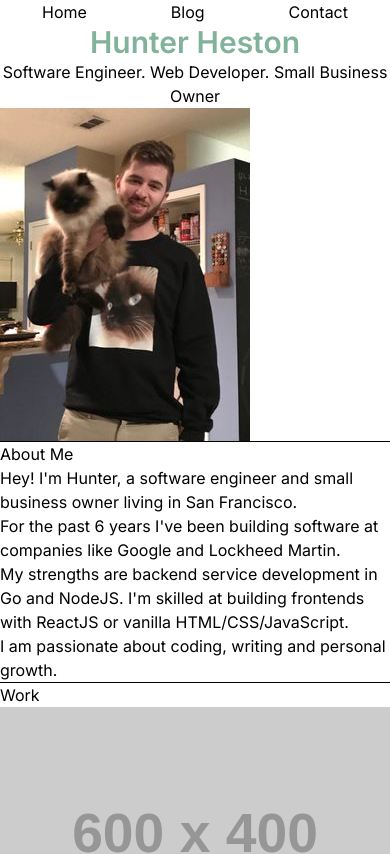
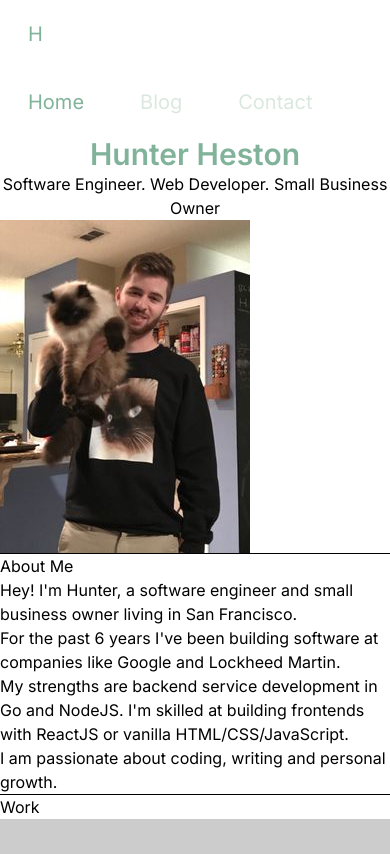
Before and after one commit to HunterHeston/personal-website, a Next.js app: page / in a window 390 px wide. Shown: the top 854 px of the page. Built offline with nearby package versions, Linux system fonts and the light colour scheme.

Commit message:
Styling nav and main content to be a single column on small screens. On large screens layout will be two columns(nav and content).

```diff
--- a/components/layout.tsx
+++ b/components/layout.tsx
@@ -10,15 +10,22 @@ const inter = Inter({ subsets: ["latin"] });
 
 export default function Layout({ children }: LayoutProps) {
   return (
-    <div className={"dark:bg-background dark:text-primary " + inter.className}>
+    <div
+      className={
+        "dark:bg-background dark:text-primary min-h-screen " + inter.className
+      }
+    >
       <Head>
         <title>Hunter Heston</title>
         <meta name="description" content="Hunter Heston's personal website." />
         <meta name="viewport" content="width=device-width, initial-scale=1" />
         <link rel="icon" href="/favicon.ico" />
       </Head>
-      <Navigation />
-      {children}
+      {/* column container */}
+      <div id="application" className="flex flex-col sm:flex-row max-w-full">
+        <Navigation />
+        <div id="page-content">{children}</div>
+      </div>
     </div>
   );
 }
--- a/components/navigation.tsx
+++ b/components/navigation.tsx
@@ -1,21 +1,47 @@
 import Link from "next/link";
+import { useRouter } from "next/router";
 
 export default function Navigation() {
+  const router = useRouter();
+
   return (
     <>
-      <nav>
-        <ul className="flex w-screen justify-around">
-          <li>
-            <Link href="/">Home</Link>
-          </li>
-          <li>
-            <Link href="/blog">Blog</Link>
-          </li>
-          <li>
-            <Link href="/contact">Contact</Link>
-          </li>
+      <nav className="flex flex-col min-h">
+        <NavItem text="H" href="/" active={router.pathname === "/"} />
+        <ul className="flex sm:flex-col">
+          <NavItem text="Home" href="/" active={router.pathname === "/"} />
+          <NavItem
+            text="Blog"
+            href="/blog"
+            active={router.pathname === "/blog"}
+          />
+          <NavItem
+            text="Contact"
+            href="/contact"
+            active={router.pathname === "/contact"}
+          />
         </ul>
       </nav>
     </>
   );
 }
+
+// NavItem Props
+type NavItemProps = {
+  text: string;
+  href: string;
+  active: boolean;
+};
+
+// a single navigation item
+function NavItem({ text, href, active }: NavItemProps) {
+  const activeClass = active ? "text-accent" : "text-primary";
+
+  return (
+    <li className={"mx-7 my-5 list-none " + activeClass}>
+      <Link className="hover:underline hover:text-accent text-xl" href={href}>
+        {text}
+      </Link>
+    </li>
+  );
+}
--- a/pages/index.tsx
+++ b/pages/index.tsx
@@ -4,7 +4,7 @@ import Link from "next/link";
 export default function Home() {
   return (
     <>
-      <main className="w-screen text-center">
+      <main className="text-center">
         <h1 className="text-3xl font-semibold text-accent">Hunter Heston</h1>
         <h2>Software Engineer. Web Developer. Small Business Owner</h2>
         <Image
```
